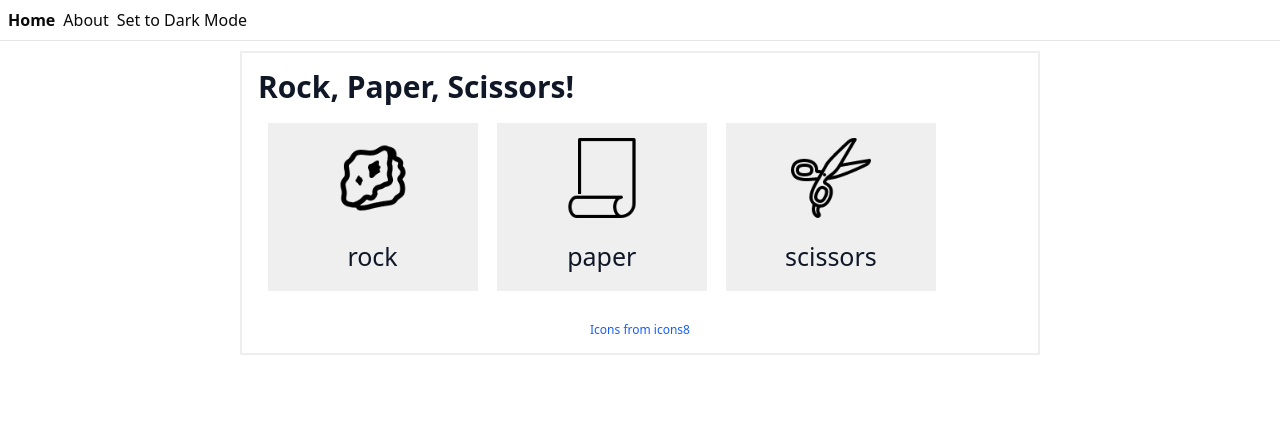
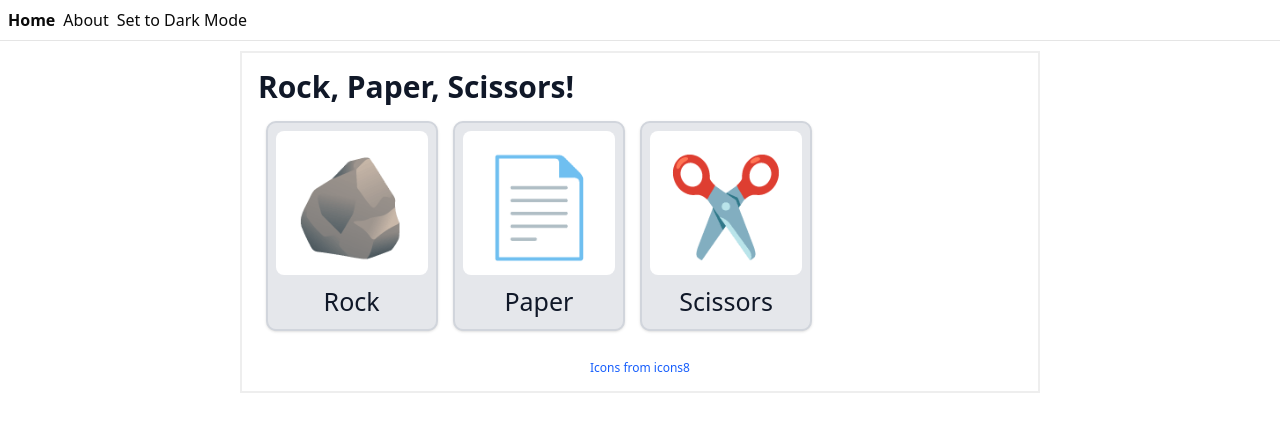
Before and after one commit to emilyeserven/motion-experiments, a React (Vite) app in the folder packages/client/: page / in a window 1280 px wide. Shown: the top 432 px of the page. Built offline with nearby package versions, Linux system fonts and the light colour scheme.

Commit message:
adjusted styling on GameButton

```diff
--- a/packages/client/src/components/GameButton.tsx
+++ b/packages/client/src/components/GameButton.tsx
@@ -9,24 +9,36 @@ export function GameButton({
   type,
   onClick,
 }: GameButtonParams) {
+  const itemEmoji = {
+    rock: {
+      icon: "🪨",
+    },
+    paper: {
+      icon: "📄",
+    },
+    scissors: {
+      icon: "✂️",
+    },
+  };
+
   return (
     <div
       id={type}
       className={`
-        mx-[1%] inline-block w-[28%] cursor-pointer border-2 border-white
-        bg-[#efefef] px-[1%] py-[2%] text-center align-top transition-all
-        duration-200 ease-in-out
-        hover:border-[#0080ff]
+        mx-[1%] inline-flex cursor-pointer flex-col gap-2 rounded-lg border-2
+        border-gray-300 bg-gray-200 px-2 py-2 text-center align-top shadow
+        transition-all duration-200 ease-in-out
+        hover:border-gray-400 hover:shadow-md
       `}
       onClick={() => onClick(type)}
     >
-      <img
-        src={`/${type}.png`}
-        alt={type}
-        className="mb-5 inline-block h-20 w-20"
-      />
-      <br />
-      <span className="relative bottom-0 text-[25px]">{type}</span>
+      <div className="rounded-md bg-white px-4 py-6">
+        <span className="text-8xl">
+          {itemEmoji[type].icon}
+        </span>
+      </div>
+
+      <span className="relative bottom-0 text-[25px] capitalize">{type}</span>
     </div>
   );
 }
```
